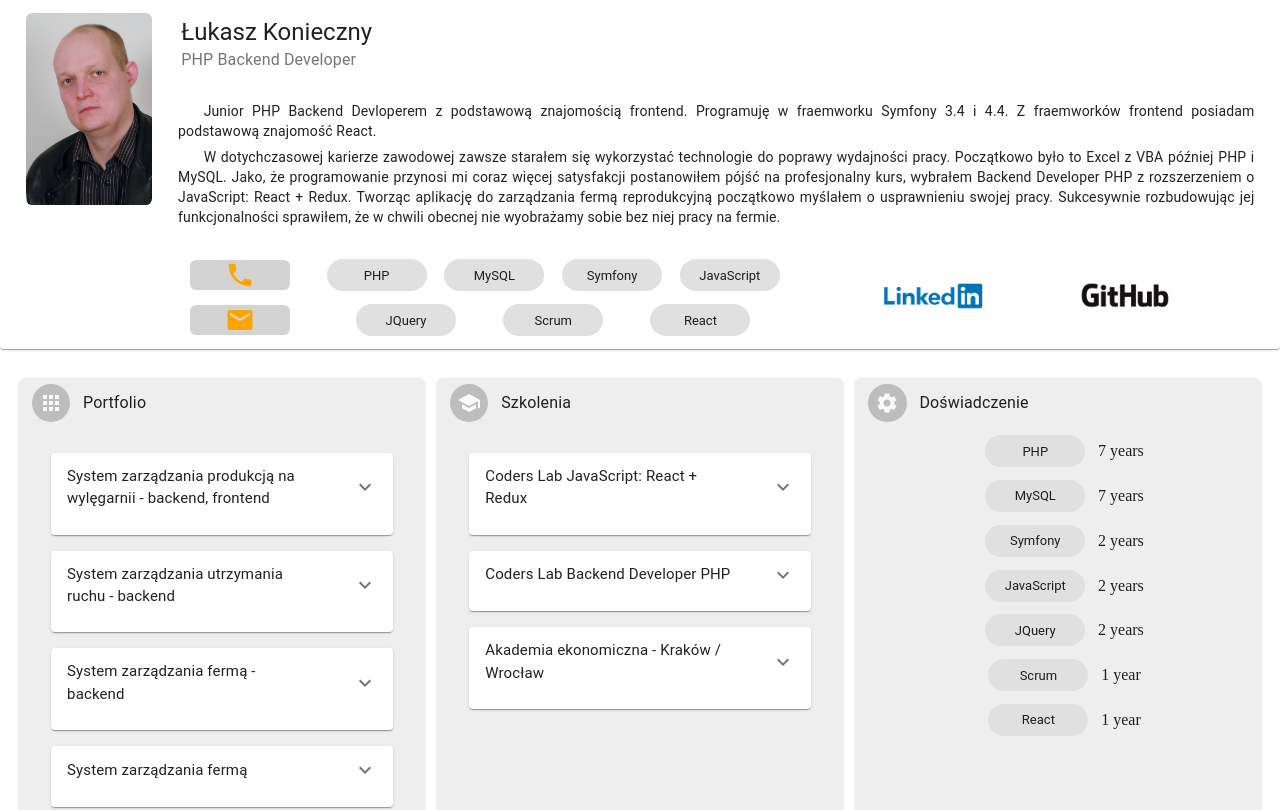
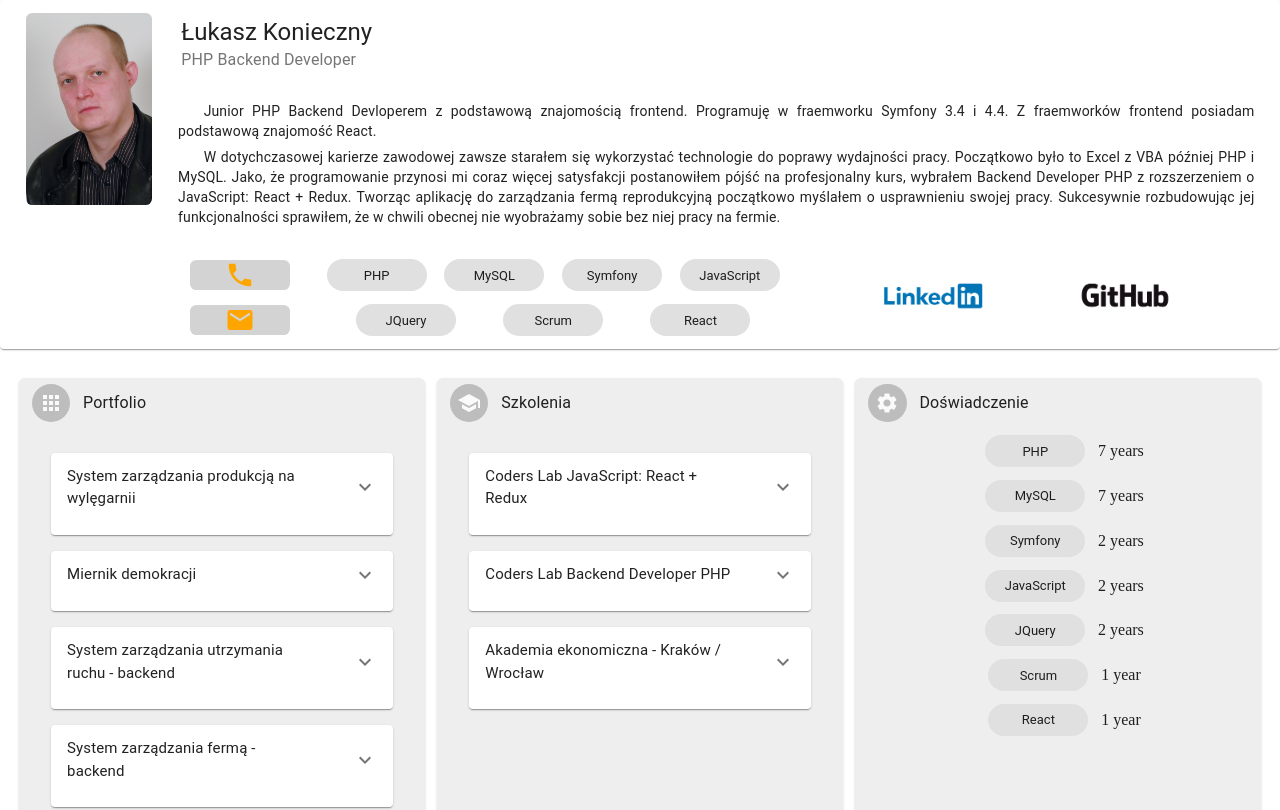
Before and after one commit to LookasNorman/lookas-site, a React (Create React App) app: page / in a window 1280 px wide. Shown: the top 810 px of the page. Built offline with nearby package versions, Linux system fonts and the light colour scheme.

Commit message:
Added new project.

```diff
--- a/src/state/state.js
+++ b/src/state/state.js
@@ -52,12 +52,20 @@ const state = {
         header: 'Portfolio',
         accordion: [
           {
-            header: 'System zarządzania produkcją na wylęgarnii - backend, frontend',
+            header: 'System zarządzania produkcją na wylęgarnii',
             text:
-                'Aplikacja do zbierania informacji produkcyjnych na wylęgarnii. Przyjęcie jaj - dostawca, stado, data dostawy, data zniesienia, nakłady - dostawa jaj, inkubatory, odpad, zapłodnienie, wylęg. Przeniesienie dotychczasowej, rozproszonej dokuemntacji prowadzonej w plikach .xls w jedno miejsce dostępne w sieci Intranet lub Internet. Aplikacja w trakcie budowy',
-            chip: ['Symfony 5.2', 'MySQL', 'ApiPlatform', 'Webpack encore - React'],
-            gitLink: 'https://github.com/LookasNorman/hatcheryProduction_symfony/tree/api',
+                'Aplikacja do zbierania informacji produkcyjnych na wylęgarnii. Przyjęcie jaj - dostawca, stado, data dostawy, data zniesienia, nakłady - dostawa jaj, inkubatory, odpad, zapłodnienie, wylęg. Przeniesienie dotychczasowej, rozproszonej dokuemntacji prowadzonej w plikach .xls w jedno miejsce dostępne w sieci Intranet lub Internet. Aplikacja w trakcie budowy. Login: user@user.pl Password: Pa$$word',
+            chip: ['Symfony 4.4', 'MySQL'],
+            gitLink: 'https://github.com/LookasNorman/hatchery_production',
             siteLink: 'https://production.lookaskonieczny.com',
+          },
+          {
+            header: 'Miernik demokracji',
+            text:
+                'Strona wyświetlająca informacje o pracy rządu. Lista posłów, posiedzeń, głosowań. Dane pobierane ze strony sejm.gov.pl. Aplikacja stworzona w ramach fundacji A Bit of Help. Logowanie użytkownik: "user", hasło: "Pa$$word".',
+            chip: ['Symfony 4.4', 'MySQL', 'HtmlDomParser'],
+            gitLink: 'https://github.com/A-Bit-Of-Help/miernik-demokracji',
+            siteLink: 'https://miernikdemokracji.lookaskonieczny.com',
           },
           {
             header: 'System zarządzania utrzymania ruchu - backend',
```
